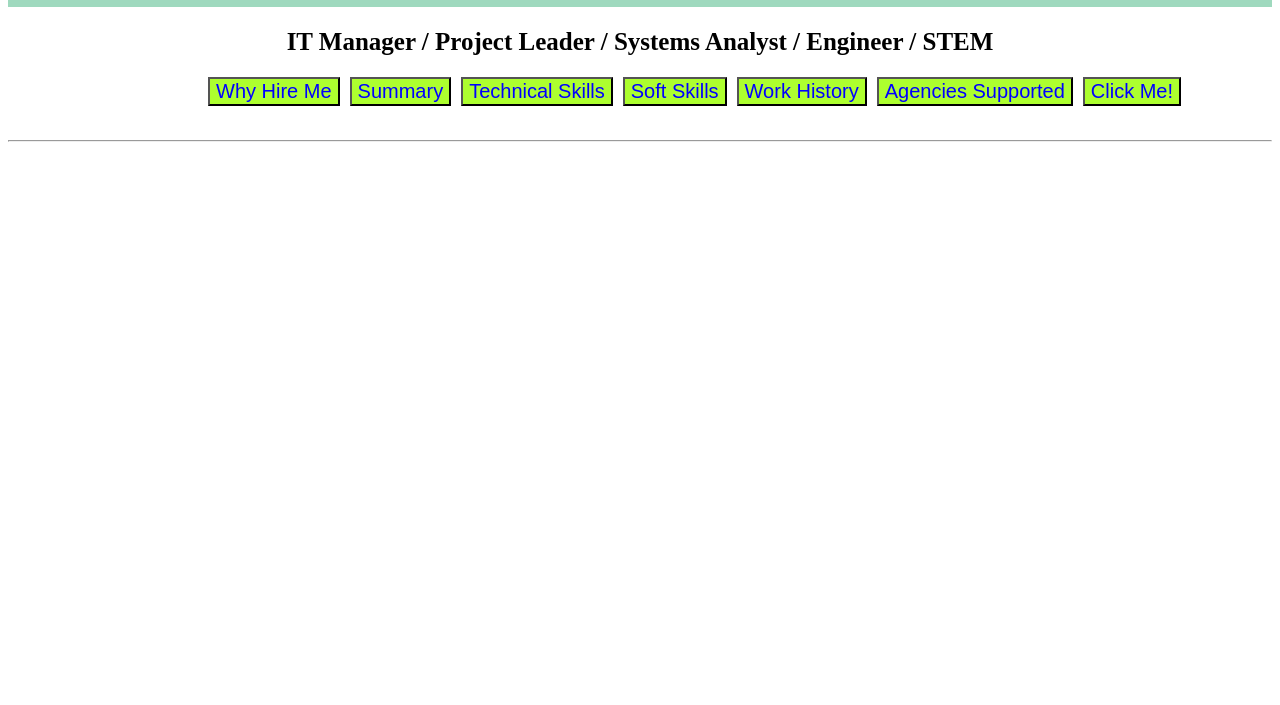
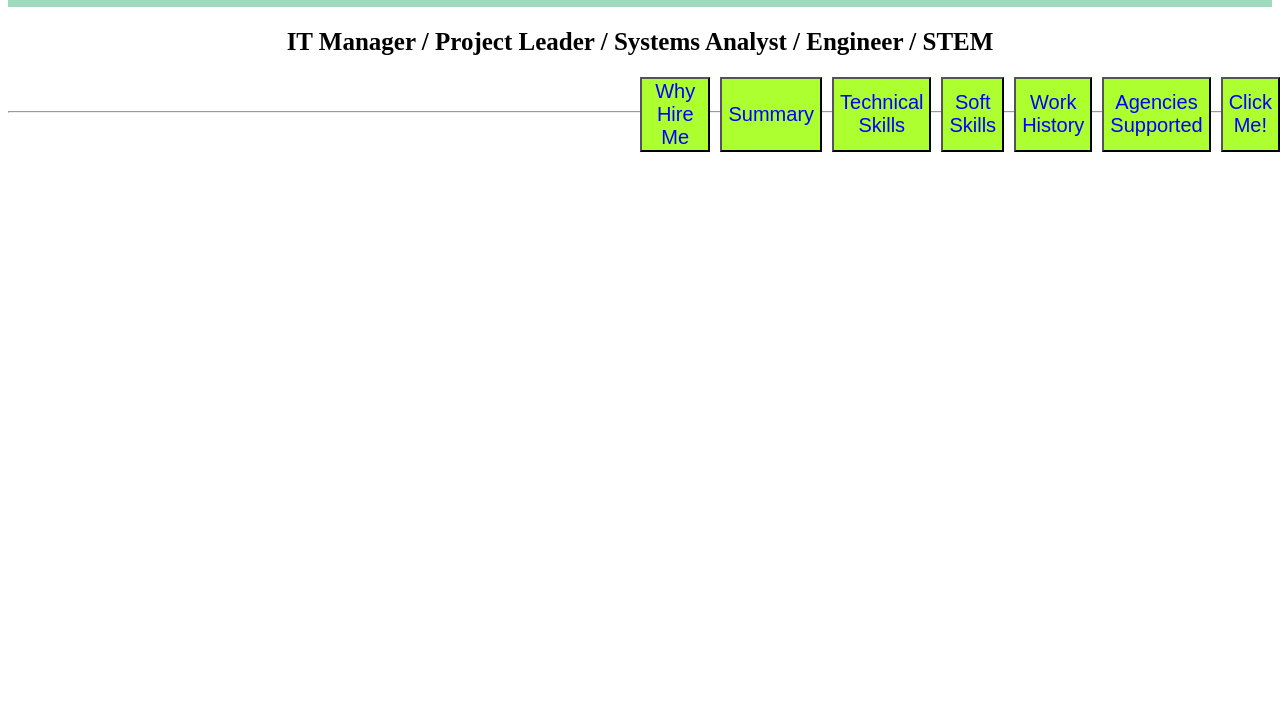
Before and after one commit to mccaff3456/TimRepo, a plain HTML site: page Tim_Resume.html in a window 1280 px wide. Shown: the part 95-800 px from the top of the page. Drawn offline with Linux system fonts and the light colour scheme.

Commit message:
Update Resume

```diff
--- a/Tim_Resume.html
+++ b/Tim_Resume.html
@@ -31,7 +31,9 @@
     }
 .button-group {
       display:flex;
-      margin-left: 200px;
+      margin: 0;
+  position: absolute;
+  left: 50%;
       grid-gap: 10px;
     }
 
@@ -58,6 +60,7 @@
   <a href=mailto:mccaff3456@gmail.com?subject="Online Resume Response">Email Contact</a>
 </div>
 <h2 id="h2a">IT Manager /   Project Leader /  Systems Analyst /  Engineer / STEM</h2>
+
 <div class="button-group">
 <button onclick="whyHireMe()">Why Hire Me</button>
 
```
